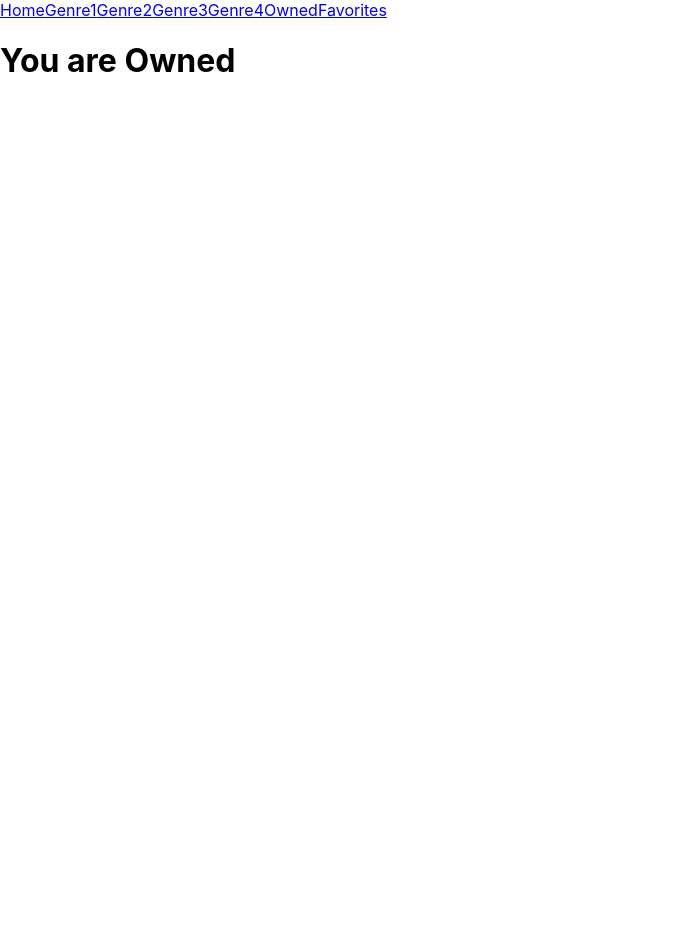
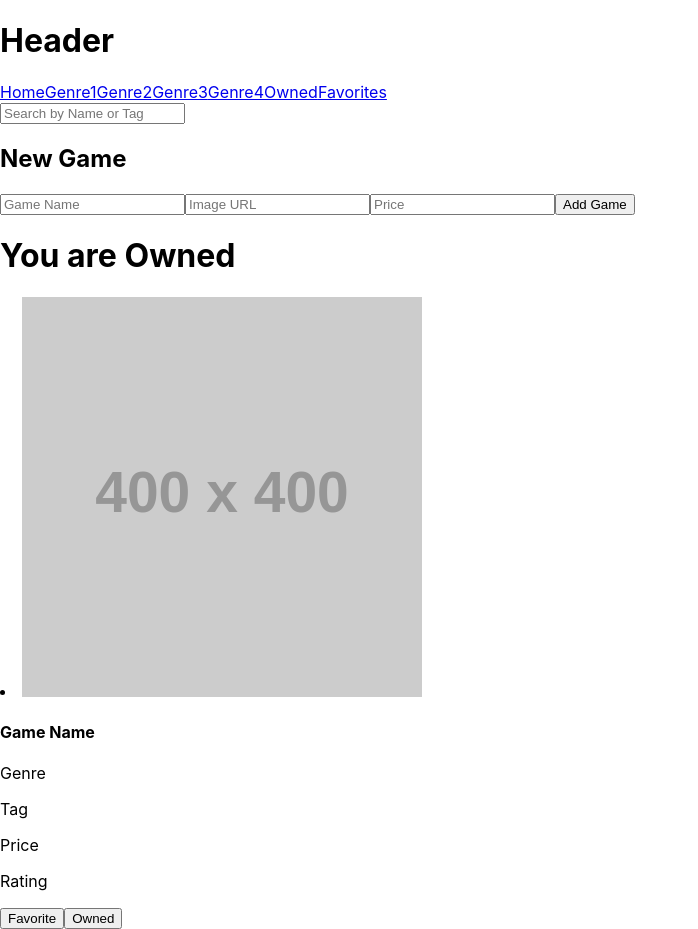
Before and after one commit to sk789-sk/phase2-project, a React (Create React App) app: page /Owned in a window 1280 px wide. Shown: the whole page, without its empty margins (0-698 px from the left). Before the commit the page ends 800 px from the top, so only its background shows below. Built offline with nearby package versions, Linux system fonts and the light colour scheme; data requests are answered from the project's data file.

Commit message:
header added to all nav pages

```diff
--- a/src/App.js
+++ b/src/App.js
@@ -42,7 +42,7 @@ const genre4Games = [games[5]]
   return (
     <BrowserRouter>
       <Routes>
-        <Route path = '/' element = {<Home/>} />
+        <Route path = '/' element = {<Home games={games}/>} />
         <Route path = '/Genre1' element = {<Genre1 genre1Games={genre1Games} />} />
         <Route path = '/Genre2' element = {<Genre2 genre2Games={genre2Games} />} />
         <Route path = '/Genre3' element = {<Genre3 genre3Games={genre3Games}/>} />
--- a/src/components/Favorites.js
+++ b/src/components/Favorites.js
@@ -1,13 +1,12 @@
 import React from "react";
-import NavBar from "./NavBar";
 import GameCard from "./GameCard"
+import Header from "./Header";
 
 function Favorite({favoriteGames}){
-    //console.log(favoriteGames[0])
     const game1 = favoriteGames[1]
-    console.log(game1.Name)
 
-let renderFavorites = favoriteGames.map((game) => {
+
+let renderGames = favoriteGames.map((game) => {
     return <GameCard />
 })
 
@@ -18,9 +17,9 @@ let renderFavorites = favoriteGames.map((game) => {
 
     return(
         <div>
-            <NavBar />
+            <Header />
             <h1>You are Favorites</h1>
-            {renderFavorites}         {/* Change from function call to variable after */ }
+            {renderGames}         {/* Change from function call to variable after */ }
 
         </div>
 
--- a/src/components/Genre1.js
+++ b/src/components/Genre1.js
@@ -1,11 +1,18 @@
 import React from "react";
-import NavBar from "./NavBar";
+import GameCard from "./GameCard";
+import Header from "./Header";
 
 function Genre1({genre1Games}){
+
+let renderGames = genre1Games.map((game) => {
+        return <GameCard />
+})
+
     return(
         <div>
-        <NavBar />
+        <Header/>
             <h1>You are Genre1</h1>
+            {renderGames}
         </div>
     )
     }
--- a/src/components/Genre2.js
+++ b/src/components/Genre2.js
@@ -1,12 +1,18 @@
 import React from "react";
-import NavBar from "./NavBar";
+import GameCard from "./GameCard";
+import Header from "./Header";
 
 function Genre2({genre2Games}){
+
+let renderGames = genre2Games.map((game) => {
+        return <GameCard />
+})
     return(
         <div>
-            <NavBar />
+            <Header />
             <h1>You are genre2</h1>
             <h3>name</h3>
+            {renderGames}
         </div>
 
 
--- a/src/components/Genre3.js
+++ b/src/components/Genre3.js
@@ -1,11 +1,18 @@
 import React from "react";
-import NavBar from "./NavBar";
+import GameCard from "./GameCard";
+import Header from "./Header";
 
-function Genre3(genre3Games){
+function Genre3({genre3Games}){
+
+let renderGames = genre3Games.map((games) => {
+    return <GameCard />
+})
+
     return(
         <div>
-            <NavBar />
+            <Header />
             <h1>You are Genre3</h1>
+            {renderGames}
         </div>
 
 
--- a/src/components/Genre4.js
+++ b/src/components/Genre4.js
@@ -1,11 +1,18 @@
 import React from "react";
 import NavBar from "./NavBar";
+import GameCard from "./GameCard";
+import Header from "./Header";
 
-function Genre4(genre4Games){
+function Genre4({genre4Games}){
+
+let renderGames = genre4Games.map((game) => {
+    return <GameCard />
+})
     return(
         <div>
-            <NavBar />
+            <Header />
             <h1>You are genre4</h1>
+            {renderGames}
         </div>
 
 
--- a/src/components/Header.js
+++ b/src/components/Header.js
@@ -1,8 +1,16 @@
 import React from "react";
+import NavBar from "./NavBar";
+import SearchBar from "./SearchBar";
+import NewGameBar from "./NewGameBar";
 
 function Header(){
     return(
-        <p>Header Section</p>
+        <div id="headerDiv">
+            <h1>Header</h1>
+            <NavBar />
+            <SearchBar />
+            <NewGameBar />
+        </div>
     )
     }
 
--- a/src/components/Home.js
+++ b/src/components/Home.js
@@ -2,6 +2,7 @@ import React from "react";
 import NavBar from "./NavBar";
 import SearchBar from "./SearchBar";
 import NewGameBar from "./NewGameBar";
+import GameCard from "./GameCard";
 
 {/* <nav>
 <p>NavBar</p>
@@ -15,13 +16,18 @@ import NewGameBar from "./NewGameBar";
 </nav> */}
 
 
-function Home(){
+function Home({games}){
+
+let renderGames = games.map((game) => {
+    return <GameCard />
+})
     return(
         <div>
             <h1>You are Home</h1>
             <NavBar />
             <SearchBar />
             <NewGameBar />
+            {renderGames}
         </div>
     )
     }
--- a/src/components/NewGameBar.js
+++ b/src/components/NewGameBar.js
@@ -1,8 +1,23 @@
 import React from "react";
 
 function NewGameBar(){
+
+function handleSubmit(e) {
+    e.preventDefault()
+    console.log('submit')
+}
     return(
-        <p>NewGameInput</p>
+        <div className="newGameForm">
+            <h2>New Game</h2>
+            <form onSubmit={handleSubmit}>
+                <input type="text" name="name" placeholder="Game Name" />
+                <input type="text" name="image" placeholder="Image URL" />
+                <input type="float" name="price" placeholder="Price" />
+                <button type="submit">Add Game</button>
+
+            </form>
+
+        </div>
     )
     }
 
--- a/src/components/Owned.js
+++ b/src/components/Owned.js
@@ -1,11 +1,19 @@
 import React from "react";
 import NavBar from "./NavBar";
+import GameCard from "./GameCard";
+import Header from "./Header";
 
-function Owned(ownedGames){
+function Owned({ownedGames}){
+
+let renderGames = ownedGames.map((games) => {
+    return <GameCard />
+})
+
     return(
         <div>
-            <NavBar />
+            <Header />
             <h1>You are Owned</h1>
+            {renderGames}
         </div>
     )
     }
--- a/src/components/SearchBar.js
+++ b/src/components/SearchBar.js
@@ -2,7 +2,7 @@ import React, { useState } from "react";
 
 function SearchBar(){
     return(
-        <p>Search Bar</p>
+        <input type="text" className="SearchBar" placeholder="Search by Name or Tag"/>
     )
     }
 
```
